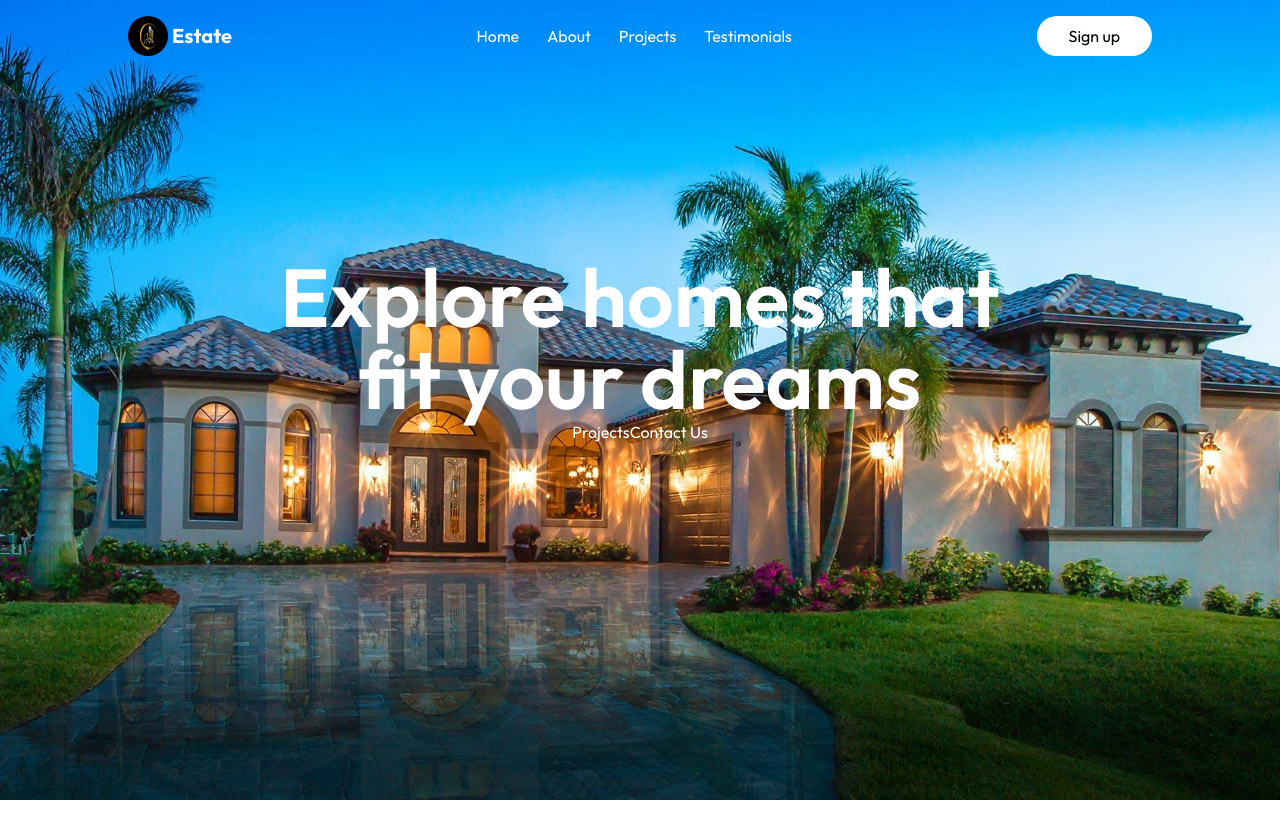
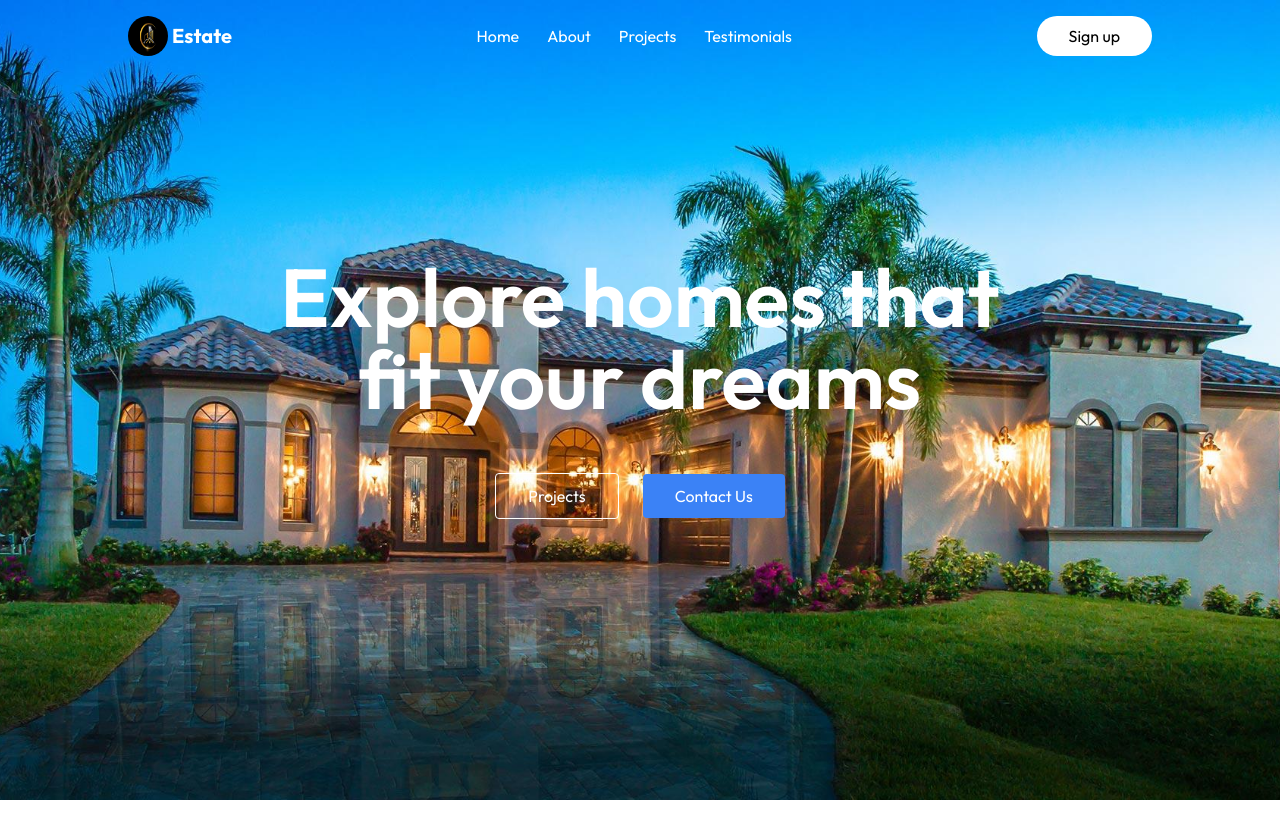
Before and after one commit to Divyadharshana5/Real_Estate, a React (Vite) app in the folder Real_estate/: page / in a window 1280 px wide. Built offline with nearby package versions, Linux system fonts and the light colour scheme.

Commit message:
update HEader

```diff
--- a/Real_estate/src/Components/Header.jsx
+++ b/Real_estate/src/Components/Header.jsx
@@ -14,9 +14,14 @@ const Header = () => {
         <h2 className="text-5xl sm:text-6xl md:text-[82px] inline-block max-w-3xl font-semibold pt-60">
           Explore homes that fit your dreams
         </h2>
-        <div>
-          <a href="">Projects</a>
-          <a href="">Contact Us</a>
+
+        <div className="space-x-6 mt-16">
+          <a href="" className="border border-white px-8 py-3 rounded">
+            Projects
+          </a>
+          <a href="" className="bg-blue-500 px-8 py-3 rounded">
+            Contact Us
+          </a>
         </div>
       </div>
     </div>
```
